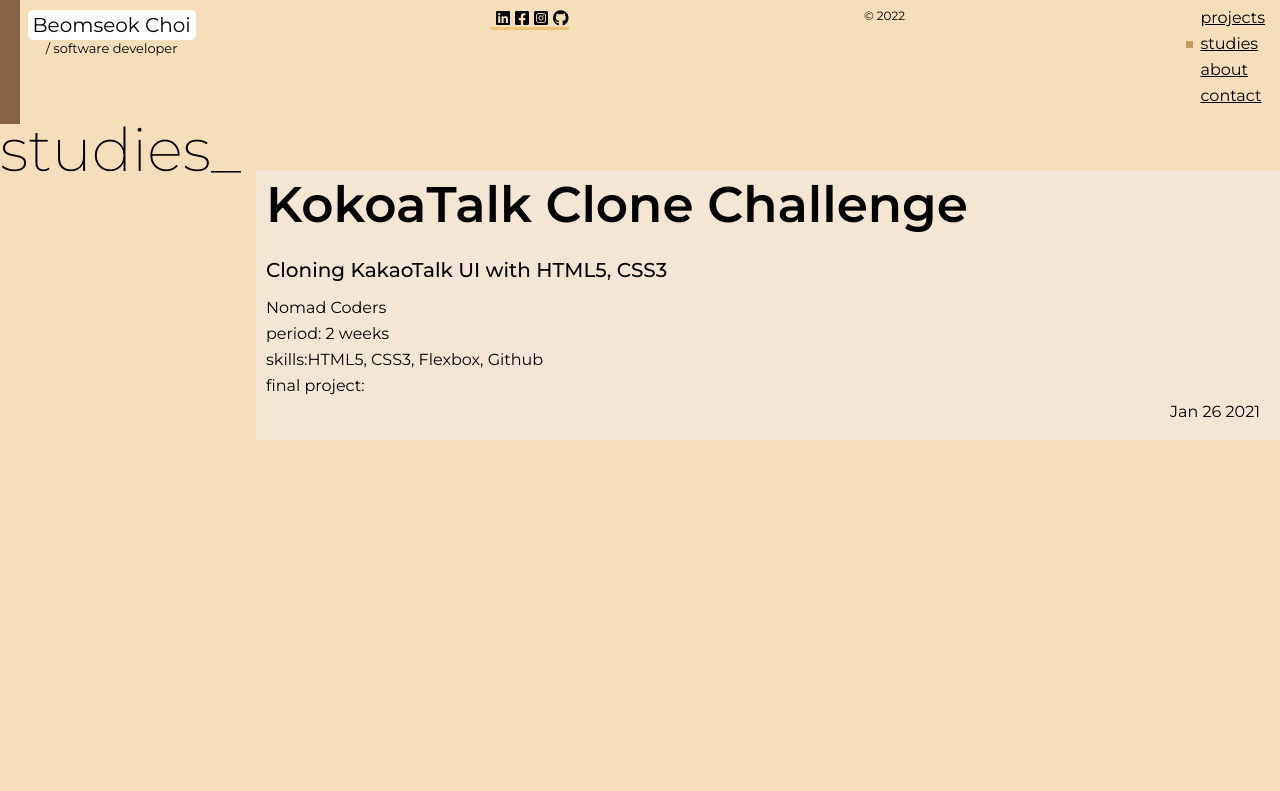
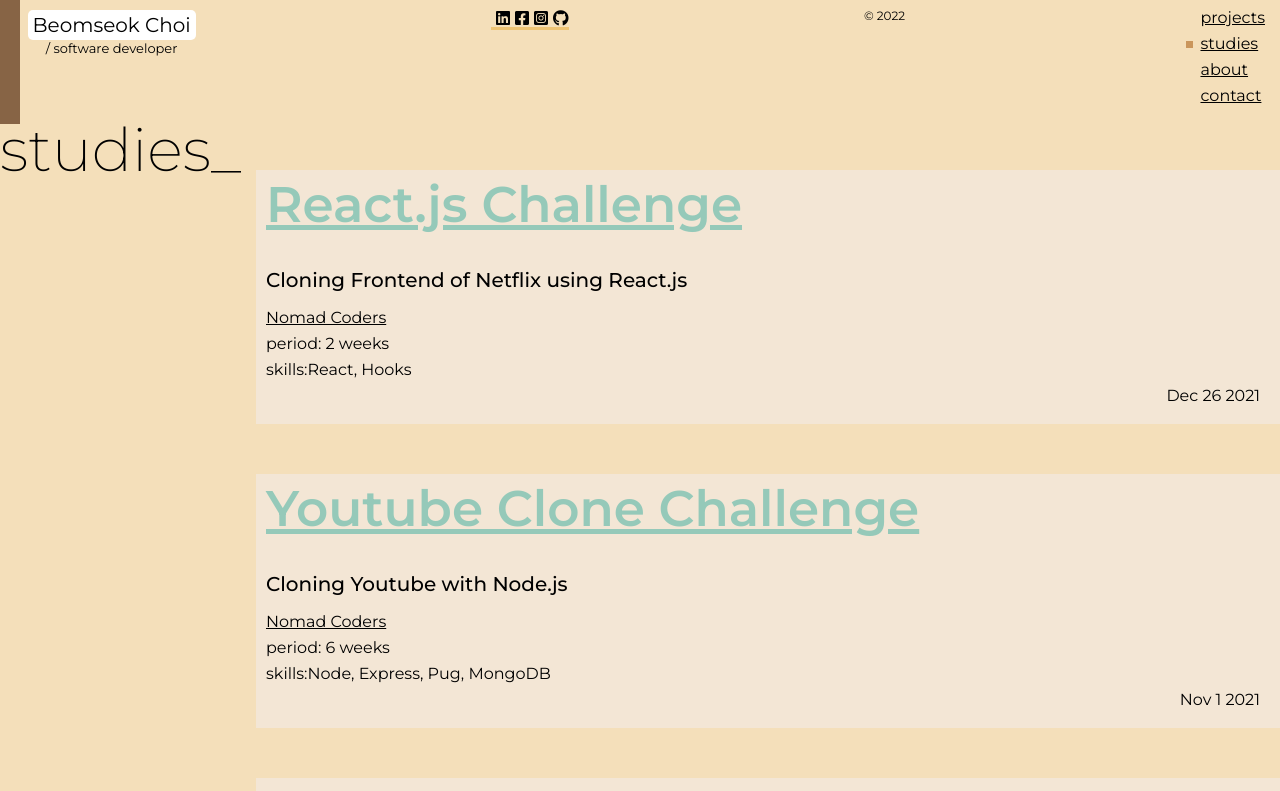
Before and after one commit to bamichoi/beomseokchoi, a React (Create React App) app: page /studies in a window 1280 px wide. Shown: the top 791 px of the page. Built offline with nearby package versions, Linux system fonts and the light colour scheme.

Commit message:
Adding animation to studyItem

```diff
--- a/src/Routes/Projects.tsx
+++ b/src/Routes/Projects.tsx
@@ -59,7 +59,7 @@
 `;
 
 const ProjectCard = styled(motion.div)`
-  position: absolute;
+  position: fixed;
   width: 680px;
   height: 50vh;
   left: 0;
@@ -135,7 +135,7 @@
           <>
             <ProjectCard
               layoutId={projectMatch.params.projectId}
-              style={{ top: scrollY.get() + 100 }}
+              style={{ top: scrollY.get() + 180 }}
             >
               {clickedProject && (
                 <>
--- a/src/Routes/Studies.tsx
+++ b/src/Routes/Studies.tsx
@@ -1,5 +1,7 @@
 import styled from "styled-components";
+import { motion } from "framer-motion";
 import { StudyData } from "./StudyData";
+import { useEffect, useRef } from "react";
 
 const Wrapper = styled.div`
   width: 100%;
@@ -24,25 +26,39 @@
   padding: 50px 20px 20px 100px;
 `;
 
-const StudyItem = styled.div`
+const StudiesBox = styled(motion.div)`
   width: 80%;
+  position: absolute;
+  right: 0;
+`;
+
+const StudyItem = styled(motion.div)`
   background-color: #f3e6d5;
   display: flex;
   flex-direction: column;
   padding: 10px;
-  position: absolute;
-  right: 0;
+  margin-bottom: 50px;
+  a {
+    text-decoration: underline;
+    width: fit-content;
+  }
+  a:first-child {
+    text-decoration-color: #95c9b9;
+  }
   h1 {
     margin-bottom: 30px;
     font-weight: 600;
     font-size: 50px;
+    color: #95c9b9;
   }
   h2 {
     margin-bottom: 20px;
     font-weight: 500;
     font-size: 20px;
+    width: fit-content;
   }
-  span {
+  span,
+  a {
     margin-bottom: 10px;
   }
   span:last-child {
@@ -50,6 +66,20 @@
     margin-right: 10px;
   }
 `;
+
+const StudyItemVariants = {
+  visible: {
+    opacity: 1,
+    scale: 1,
+    transition: {
+      duration: 0.5,
+    },
+  },
+  hidden: {
+    opacity: 0,
+    scale: 0.8,
+  },
+};
 
 function Studies() {
   return (
@@ -59,11 +89,22 @@
         <SideNav></SideNav>
       </SideContainer>
       <Main>
-        {StudyData.studies.map((study) => (
-          <StudyItem key={study.id}>
+        <StudiesBox>
+          {[...StudyData.studies].reverse().map((study) => (
+            <StudyItem
+              key={study.id}
+              initial="hidden"
+              whileInView="visible"
+              viewport={{ once: false }}
+              variants={StudyItemVariants}
+            >
+              <a href={study.projectUrl}>
                 <h1>{study.title}</h1>
+              </a>
               <h2>{study.summary}</h2>
+              <a href={study.academyUrl}>
                 <span>{study.academy}</span>
+              </a>
               <span>period: {study.period}</span>
               <span>
                 skills:
@@ -71,10 +112,10 @@
                   study.skills.length - 1 === index ? `${skill}` : `${skill}, `
                 )}
               </span>
-            <span>final project: {study.projectUrl}</span>
               <span>{study.date}</span>
             </StudyItem>
           ))}
+        </StudiesBox>
       </Main>
     </Wrapper>
   );
--- a/src/Routes/StudyData.ts
+++ b/src/Routes/StudyData.ts
@@ -8,6 +8,7 @@
   projectUrl: string;
   thumb: string;
   academy: string;
+  academyUrl: string;
 }
 
 interface IStudy {
@@ -18,7 +19,7 @@
   studies: [
     {
       id: 1,
-      title: "KokoaTalk Clone Challenge",
+      title: "KokoaTalk Challenge",
       summary: "Cloning KakaoTalk UI with HTML5, CSS3",
       skills: ["HTML5", "CSS3", "Flexbox", "Github"],
       period: "2 weeks",
@@ -26,6 +27,56 @@
       projectUrl: "",
       thumb: "",
       academy: "Nomad Coders",
+      academyUrl: "https://nomadcoders.co/",
+    },
+    {
+      id: 2,
+      title: "Vanilla JS Challenge",
+      summary:
+        "Cloning 'Momentum', a Chrome App, using HTML5, CSS3 and Vanila JS",
+      skills: ["Vanilla JS"],
+      period: "2 weeks",
+      date: "Feb 1 2021",
+      projectUrl: "",
+      thumb: "",
+      academy: "Nomad Coders",
+      academyUrl: "https://nomadcoders.co/",
+    },
+    {
+      id: 3,
+      title: "Python Challenge",
+      summary: "Creating web scrapper to find a job using Python",
+      skills: ["Python, Flask, BeautifulSoup"],
+      period: "2 weeks",
+      date: "Mar 15 2021",
+      projectUrl: "",
+      thumb: "",
+      academy: "Nomad Coders",
+      academyUrl: "https://nomadcoders.co/",
+    },
+    {
+      id: 4,
+      title: "Youtube Clone Challenge",
+      summary: "Cloning Youtube with Node.js",
+      skills: ["Node", "Express", "Pug", "MongoDB"],
+      period: "6 weeks",
+      date: "Nov 1 2021",
+      projectUrl: "",
+      thumb: "",
+      academy: "Nomad Coders",
+      academyUrl: "https://nomadcoders.co/",
+    },
+    {
+      id: 5,
+      title: "React.js Challenge",
+      summary: "Cloning Frontend of Netflix using React.js",
+      skills: ["React", "Hooks"],
+      period: "2 weeks",
+      date: "Dec 26 2021",
+      projectUrl: "",
+      thumb: "",
+      academy: "Nomad Coders",
+      academyUrl: "https://nomadcoders.co/",
     },
   ],
 };
```
Also changed, not shown: 1 other file (tests, documents, lock files or other folders). Lines whose indentation alone changed are shown as unchanged.
